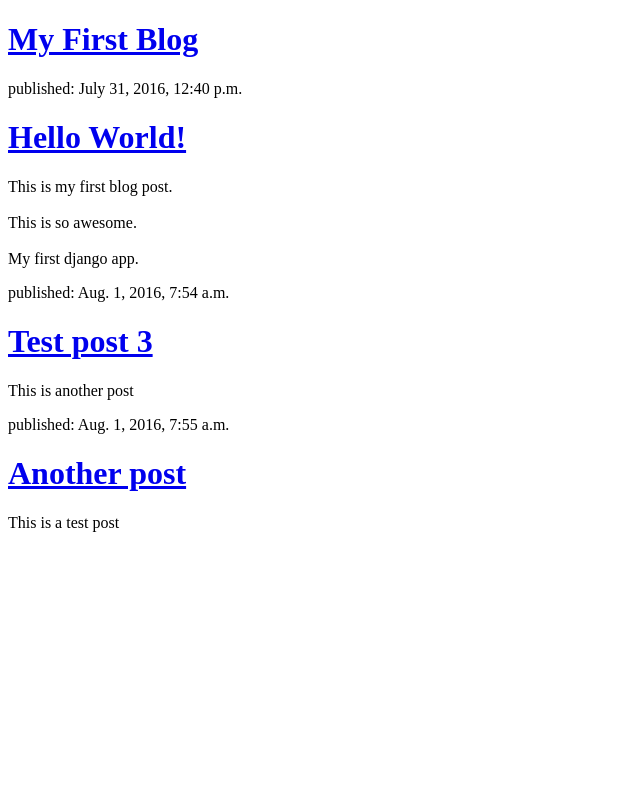
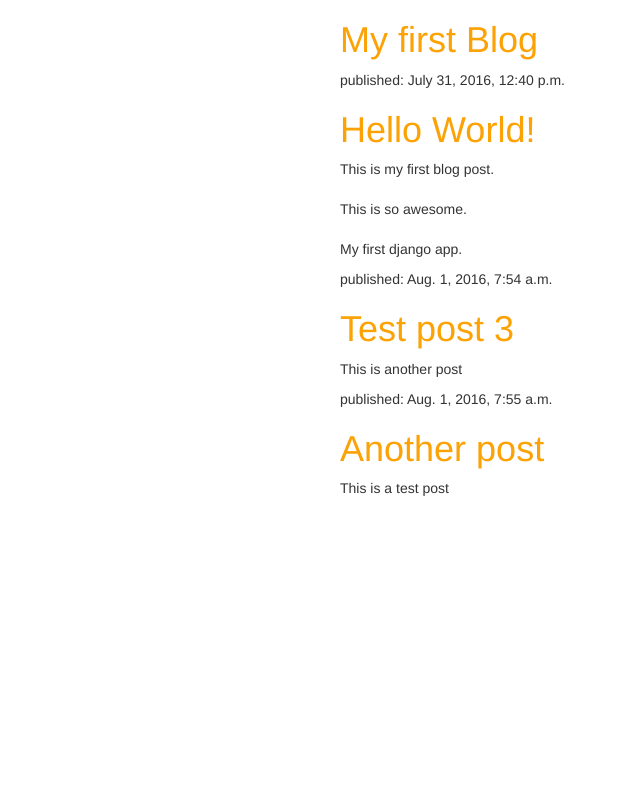
Before and after one commit to mark1729/my-first-blog, a Django app: page / in a window 1280 px wide. Shown: the whole page, without its empty margins (0-640 px from the left). Run offline with Django 3.2, Linux system fonts and the light colour scheme; data comes from the database, SQL or seed files in the repository; some libraries are stand-ins or nearby versions.

Commit message:
Add static and blog.css
Modified blog.css

```diff
--- a/blog/templates/blog/post_list.html
+++ b/blog/templates/blog/post_list.html
@@ -1,17 +1,20 @@
-<!DOCTYPE html>
-<html lang="en">
+{% load staticfiles %}
+<html>
     <head>
-    <meta charset="UTF-8">
-    <title>My First Blog</title>
+        <title>My first blog</title>
+        <link rel="stylesheet" href="//maxcdn.bootstrapcdn.com/bootstrap/3.2.0/css/bootstrap.min.css">
+        <link rel="stylesheet" href="//maxcdn.bootstrapcdn.com/bootstrap/3.2.0/css/bootstrap-theme.min.css">
+        <link rel="stylesheet" href="{% static 'css/blog.css' %}">
     </head>
-<header>
-    <h1><a href="/">My First Blog</a></h1>
-</header>
     <body>
+        <div>
+            <h1><a href="/">My first Blog</a></h1>
+        </div>
+
         {% for post in posts %}
             <div>
                 <p>published: {{ post.published_date }}</p>
-        <h1><a href="#">{{ post.title }}</a></h1>
+                <h1><a href="">{{ post.title }}</a></h1>
                 <p>{{ post.text|linebreaksbr }}</p>
             </div>
         {% endfor %}
--- /dev/null
+++ b/blog/templates/blog/static/css/blog.css
@@ -0,0 +1,8 @@
+h1 a {
+    color: #FCA205;
+}
+
+body{
+    width: 600px;
+    margin:0 auto;
+}
```
Lines whose indentation alone changed are shown as unchanged.
